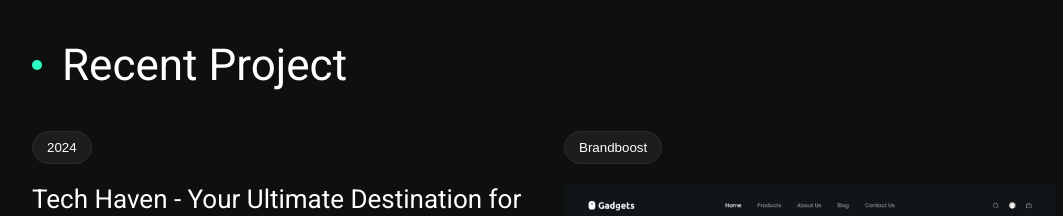
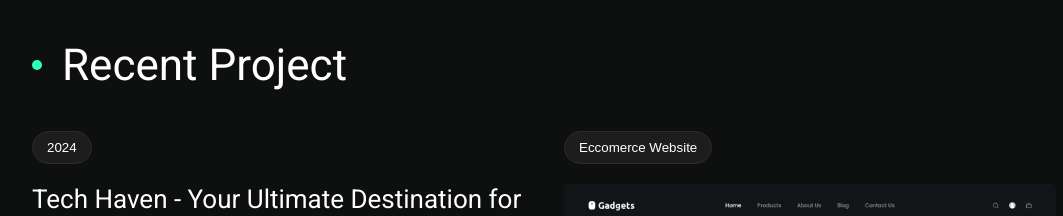
Before and after one commit to enesfejza76/my-portfolio, a plain HTML site: page index.html in a window 1280 px wide. Shown: the part 960-1176 px from the top of the page, without its empty margins (96-1159 px from the left). Drawn offline with Linux system fonts and the light colour scheme.

Commit message:
Update index.html

```diff
--- a/index.html
+++ b/index.html
@@ -89,7 +89,7 @@
                 </div>
                 <div class="recent-project-container-boxes-box">
                     <button class="recent-project-container-boxes-box-title">
-                        Brandboost
+                        Eccomerce Website
                     </button>
                     <img src="./image/e-commerce-website.rf.gd_.png" alt="">
                 </div>
```
